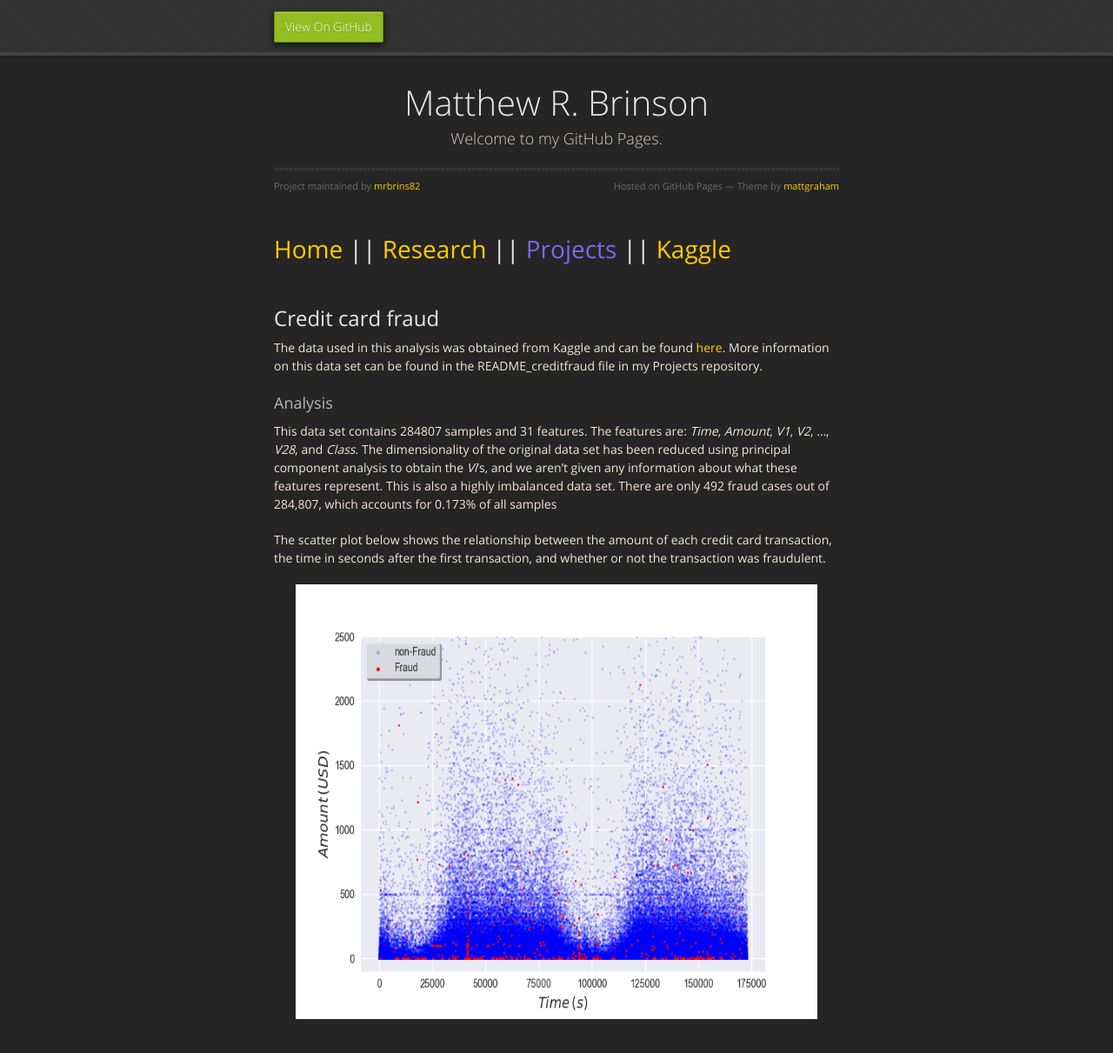
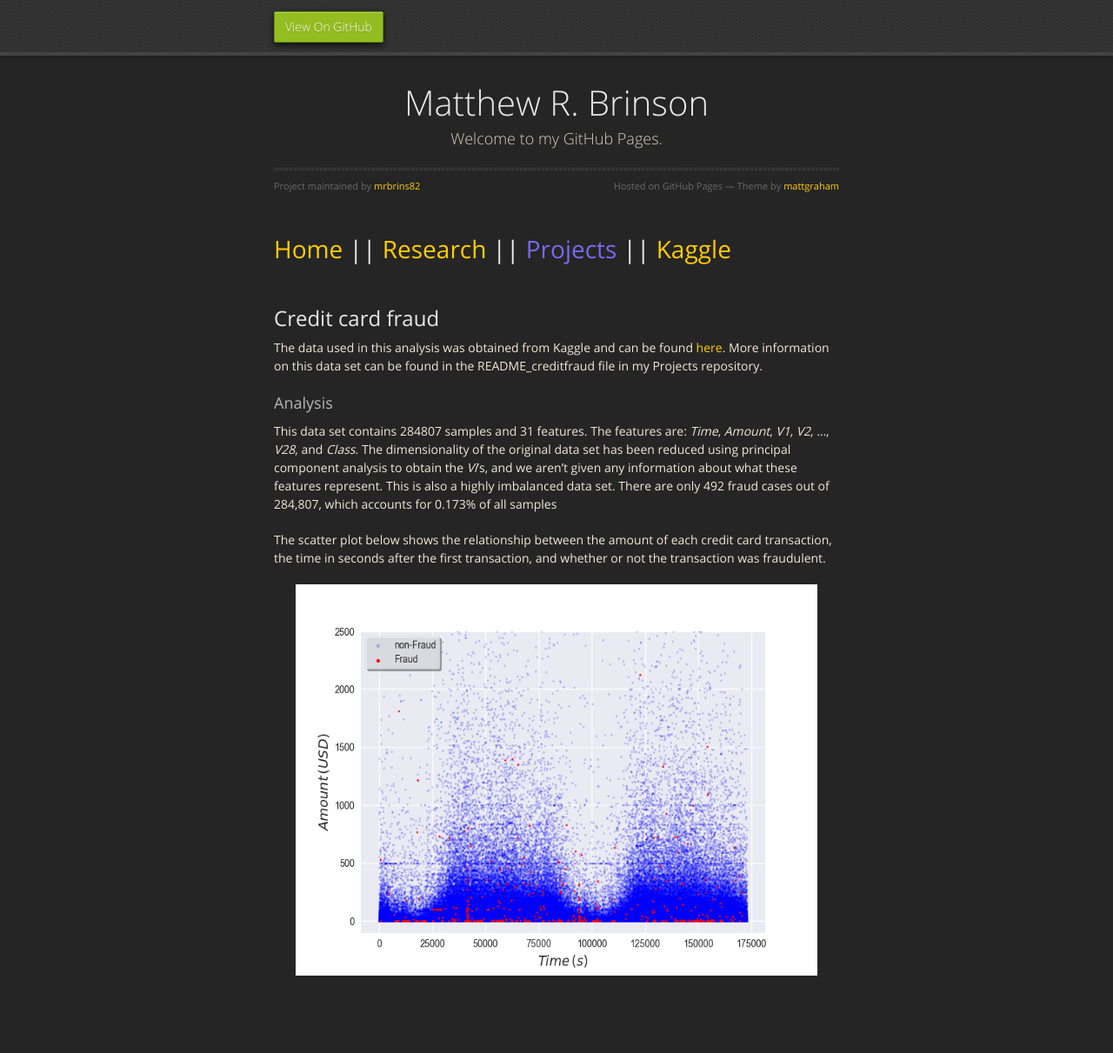
Before and after one commit to mrbrins82/mrbrins82.github.io, a Jekyll site: the page built from creditcardfraud.md, in a window 1280 px wide and 1267 px high. Shown: the top 1211 px of the window at 87% size. Built offline with Jekyll 4.4.1, drawn with Linux system fonts in a browser that asks for light colours; nearby versions of some CDN libraries; our own code applies the rules of GitHub Pages for plain Markdown files.

Commit message:
changed size of scatter

```diff
--- a/creditcardfraud.md
+++ b/creditcardfraud.md
@@ -12,5 +12,5 @@
 This data set contains 284807 samples and 31 features. The features are: <i>Time</i>, <i>Amount</i>, <i>V1</i>, <i>V2</i>, ..., <i>V28</i>, and <i>Class</i>. The dimensionality of the original data set has been reduced using principal component analysis to obtain the <i>Vi</i>'s, and we aren't given any information about what these features represent. This is also a highly imbalanced data set. There are only 492 fraud cases out of 284,807, which accounts for 0.173% of all samples
 
 The scatter plot below shows the relationship between the amount of each credit card transaction, the time in seconds after the first transaction, and whether or not the transaction was fraudulent.
-<center><img src="./assets/images/scatter_Time_Amount.png" alt="tim v amount scatter" width="600" height="500" />
+<center><img src="./assets/images/scatter_Time_Amount.png" alt="tim v amount scatter" width="600" height="450" />
 </center>
```
